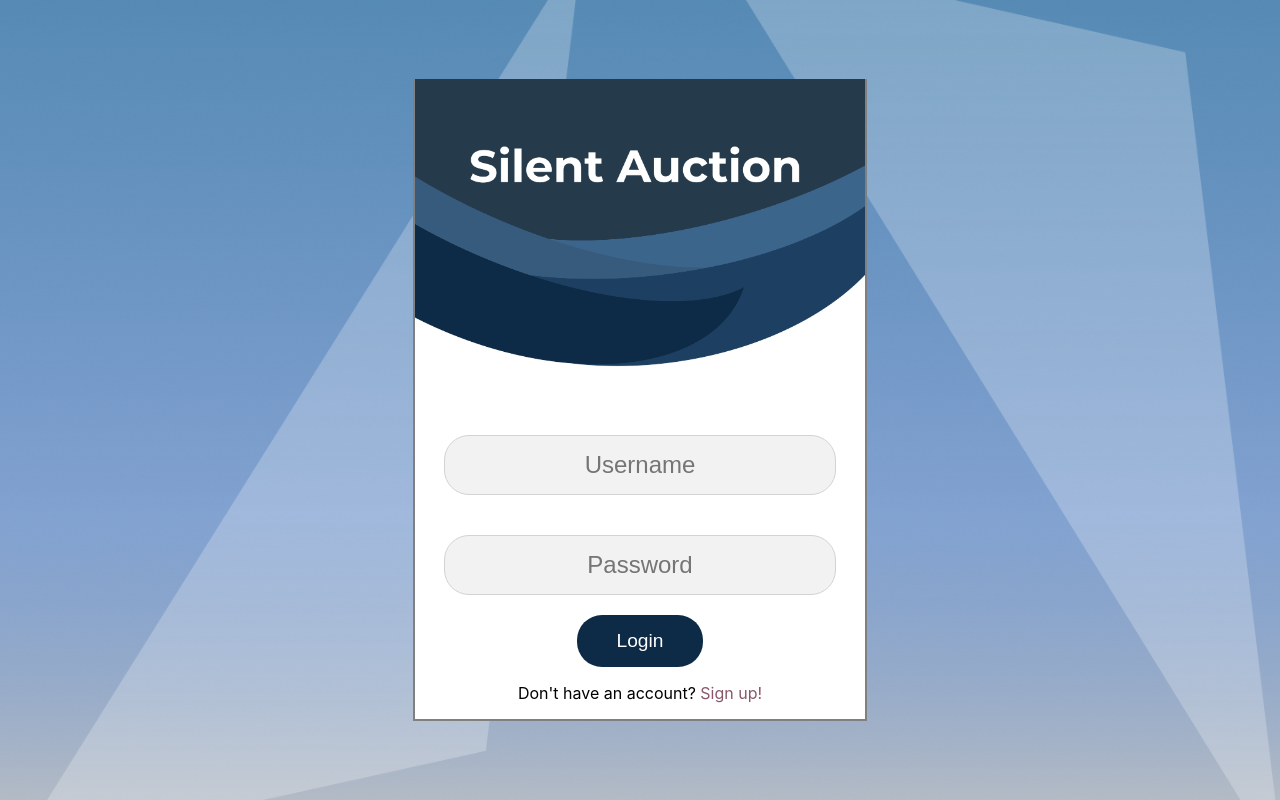
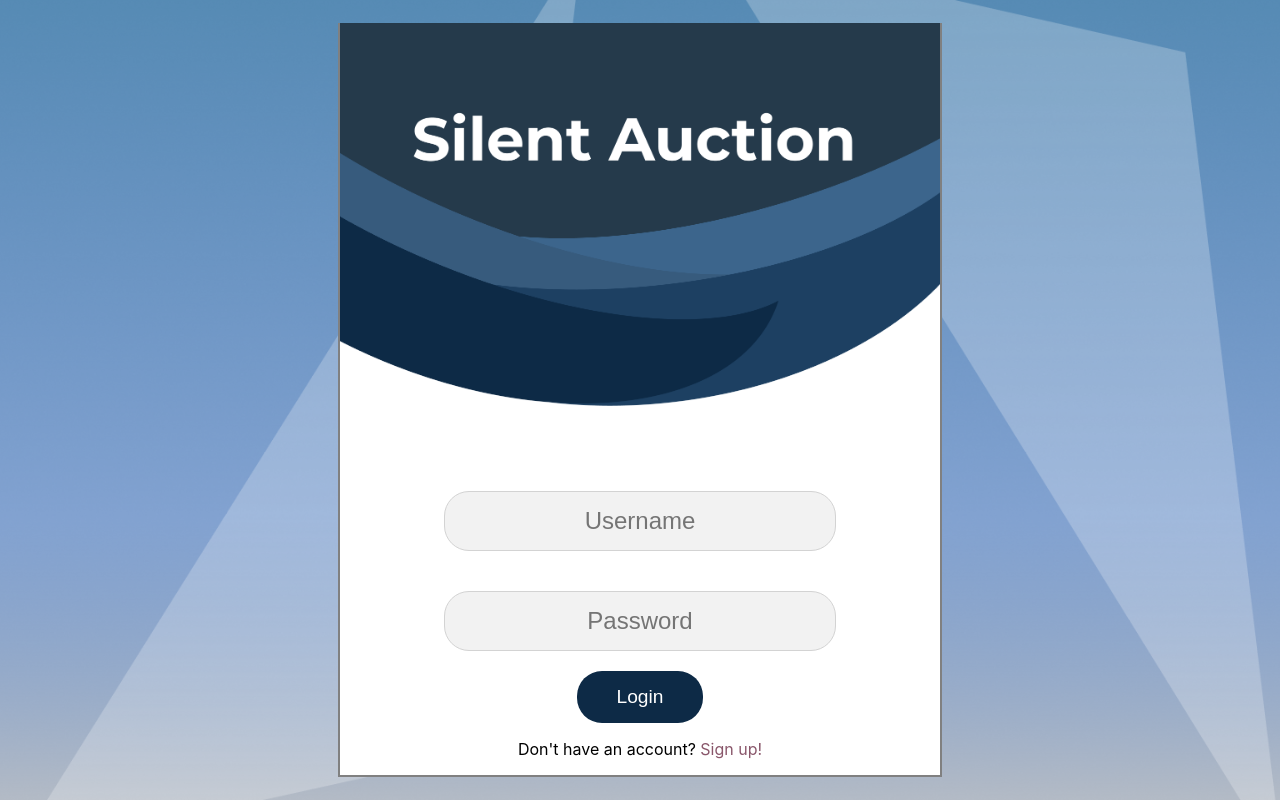
Before and after one commit to build-week-silent-auction-2/front-end, a React (Create React App) app in the folder silent-auction/: page / in a window 1280 px wide. Built offline with nearby package versions, Linux system fonts and the light colour scheme.

Commit message:
Login styling

```diff
--- a/silent-auction/src/App.css
+++ b/silent-auction/src/App.css
@@ -70,8 +70,8 @@
   flex-flow: column wrap;
   align-items: center;
   justify-content: center;
-  width: 100%;
-  height: 100vh;
+  width: 100vw;
+  min-height: 100vh;
   background: url('./Assets//background-img.png') no-repeat center center fixed;
   background-size: cover;
 }
--- a/silent-auction/src/Components/Login.js
+++ b/silent-auction/src/Components/Login.js
@@ -18,9 +18,9 @@ const useStyles = makeStyles({
         borderBottom: '2px solid gray',
         justifyContent: 'space-between',
         alignItems: 'center',
-        minWidth: '450px',
+        minWidth: '350px',
         minHeight: '300px',
-        width: '30%',
+        // width: '30%',
         background: 'white',
         maxWidth: '600px',
     },
```
